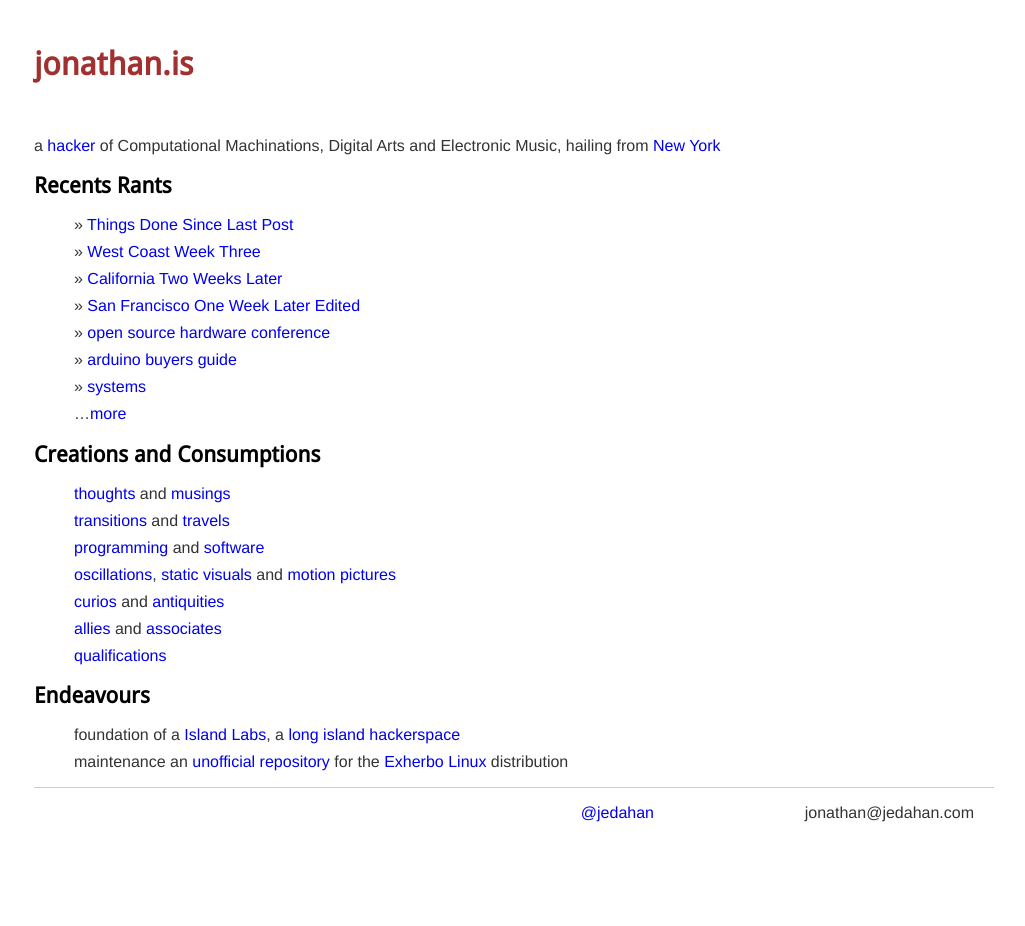
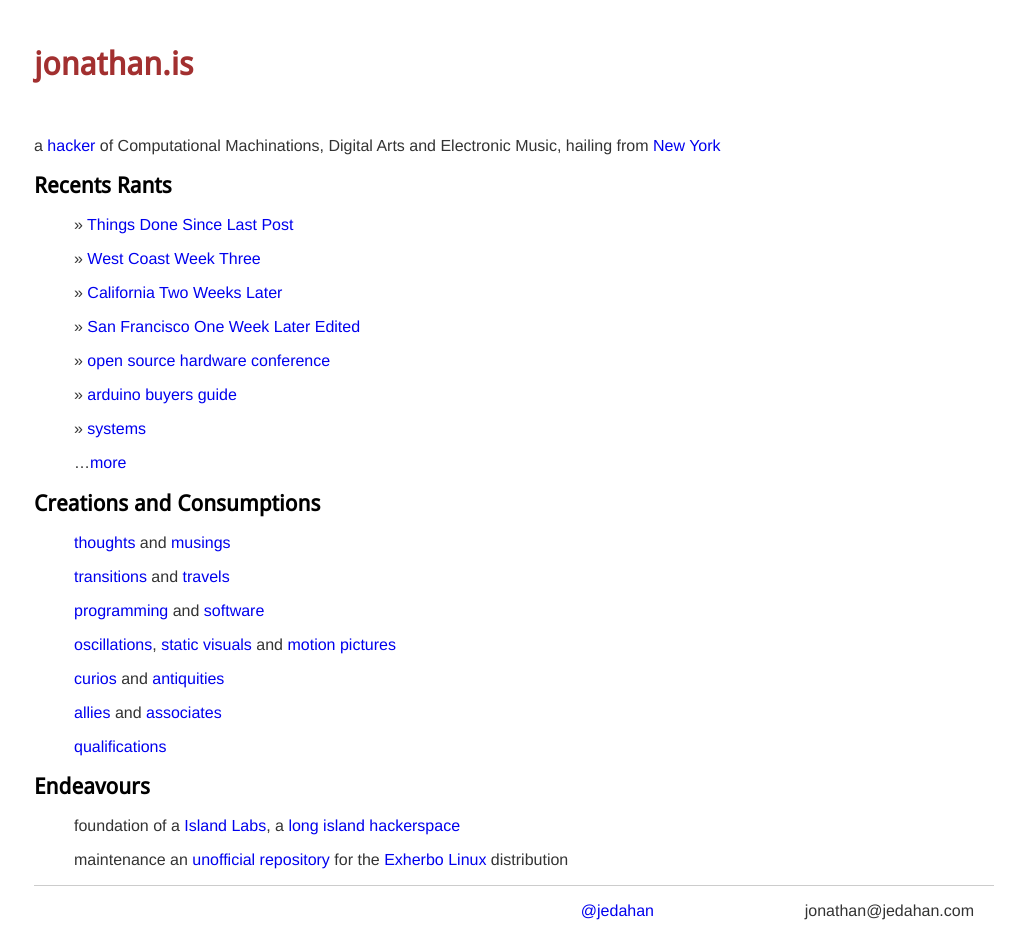
Before and after one commit to jedahan/jedahan.github.com, a Jekyll site: the page built from index.md, in a window 1280 px wide. Shown: the whole page, without its empty margins (126-1151 px from the left). Built offline with Jekyll 4.4.1, drawn with Linux system fonts in a browser that asks for light colours; before the commit the page ends 900 px from its top, so only the background shows below that.

Commit message:
margin-top for li

```diff
--- a/css/screen.css
+++ b/css/screen.css
@@ -108,7 +108,7 @@ ul
 
 li
 {
-  margin-bottom: 9px;
+  margin-top: 1em;
 }
 
 /* so I can use liquid loops in markdown lists */
```
